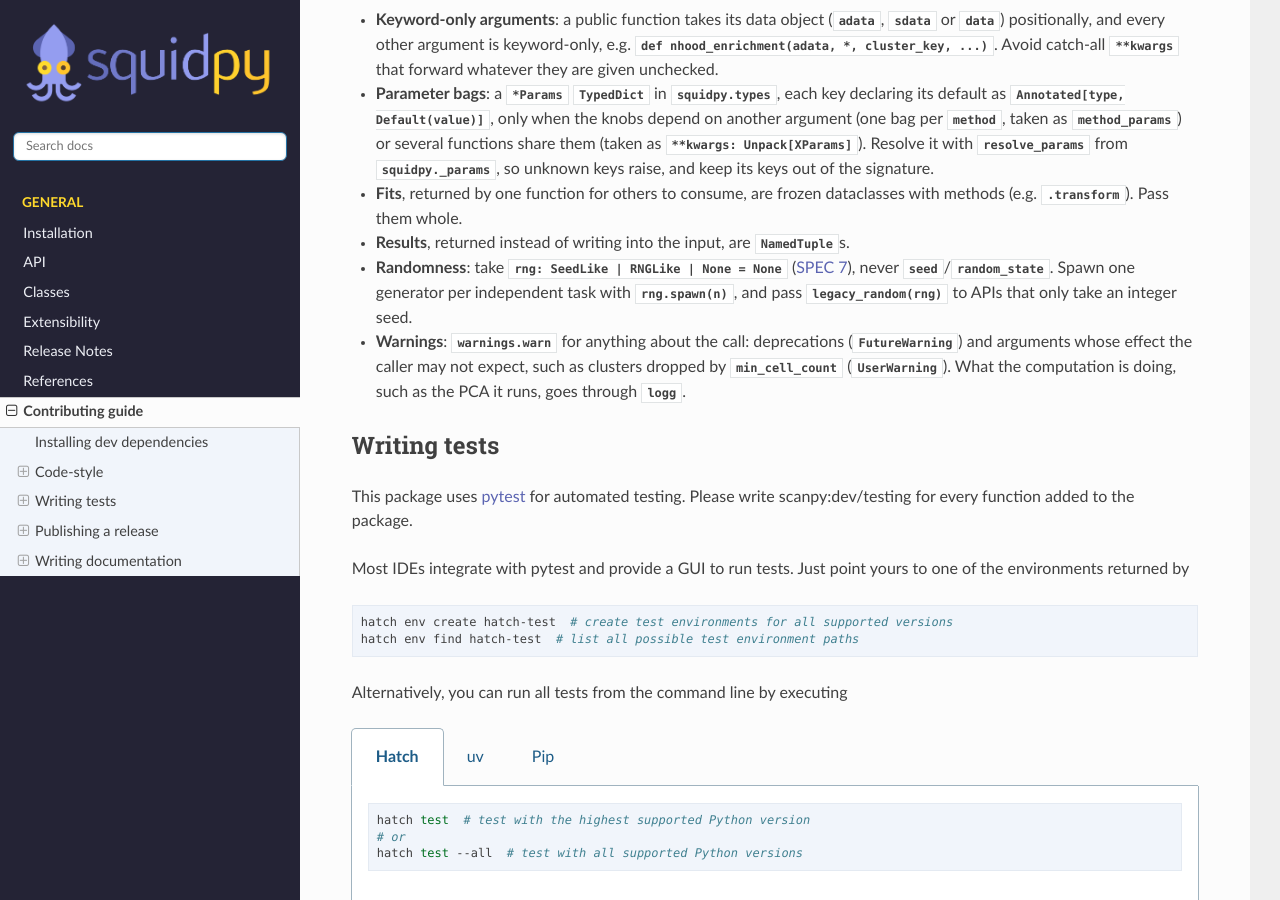
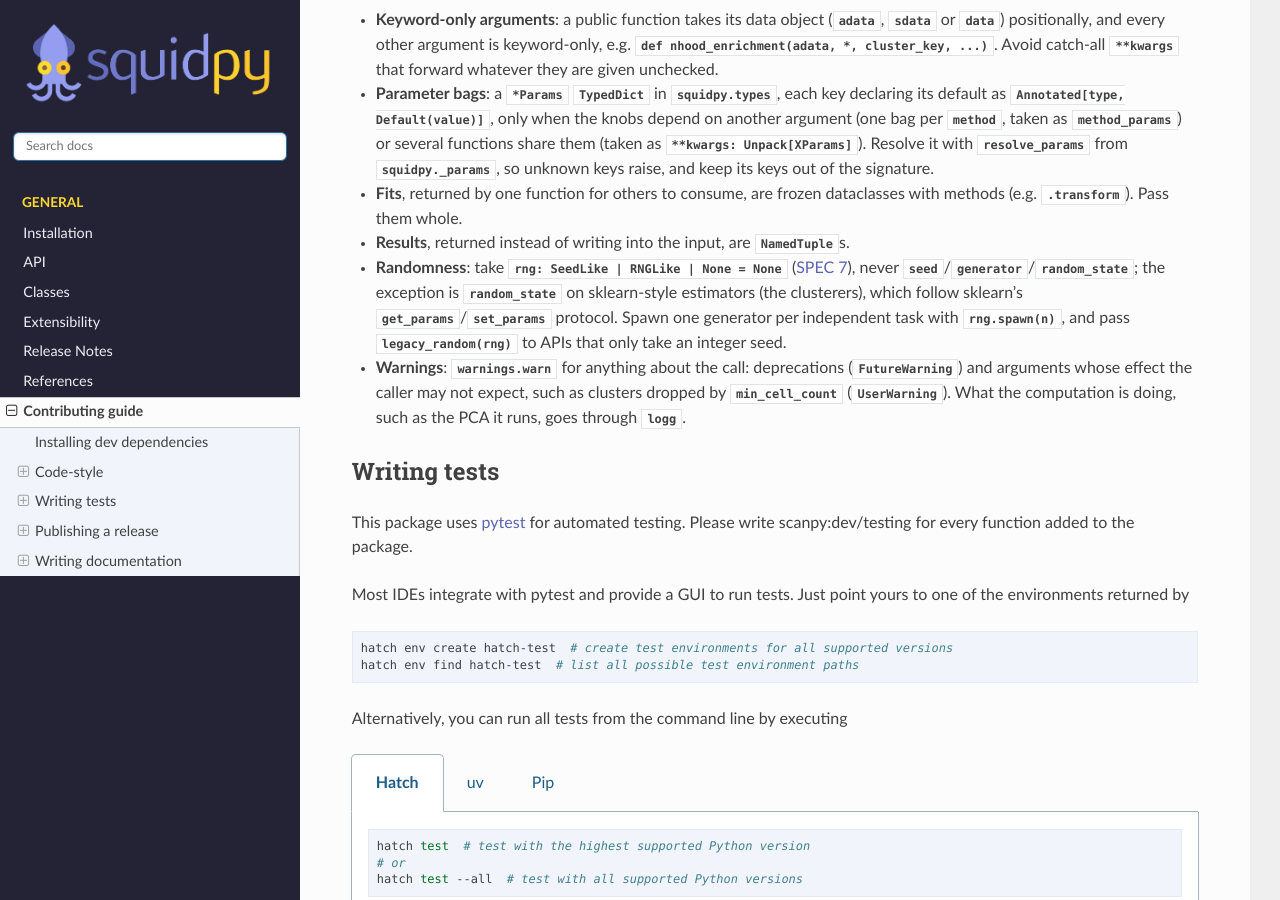
Before and after one commit to scverse/squidpy, a Sphinx documentation site: the page built from docs/contributing.md, in a window 1280 px wide and 900 px high, scrolled down 2566 px. Built offline with Sphinx 7.4.7 and the Read the Docs theme 3.1.0, drawn with Linux system fonts in a browser that asks for light colours; pages that are not in the unit, such as notebooks, are missing from menus; the version number could not be read and is left out; cross-references to code outside the pages are shown as plain code.

Commit message:
Restore the sklearn random_state exception in the randomness rule

```diff
--- a/docs/contributing.md
+++ b/docs/contributing.md
@@ -173,7 +173,7 @@ Consider enabling this option for [ruff][ruff-editors] and [biome][biome-editors
 - **Parameter bags**: a `*Params` {class}`~typing.TypedDict` in {mod}`squidpy.types`, each key declaring its default as `Annotated[type, Default(value)]`, only when the knobs depend on another argument (one bag per `method`, taken as `method_params`) or several functions share them (taken as `**kwargs: Unpack[XParams]`). Resolve it with `resolve_params` from `squidpy._params`, so unknown keys raise, and keep its keys out of the signature.
 - **Fits**, returned by one function for others to consume, are frozen dataclasses with methods (e.g. `.transform`). Pass them whole.
 - **Results**, returned instead of writing into the input, are {class}`~typing.NamedTuple`s.
-- **Randomness**: take `rng: SeedLike | RNGLike | None = None` ([SPEC 7](https://scientific-python.org/specs/spec-0007/)), never `seed`/`random_state`. Spawn one generator per independent task with `rng.spawn(n)`, and pass `legacy_random(rng)` to APIs that only take an integer seed.
+- **Randomness**: take `rng: SeedLike | RNGLike | None = None` ([SPEC 7](https://scientific-python.org/specs/spec-0007/)), never `seed`/`generator`/`random_state`; the exception is `random_state` on sklearn-style estimators (the clusterers), which follow sklearn's `get_params`/`set_params` protocol. Spawn one generator per independent task with `rng.spawn(n)`, and pass `legacy_random(rng)` to APIs that only take an integer seed.
 - **Warnings**: `warnings.warn` for anything about the call: deprecations (`FutureWarning`) and arguments whose effect the caller may not expect, such as clusters dropped by `min_cell_count` (`UserWarning`). What the computation is doing, such as the PCA it runs, goes through `logg`.
 
 (writing-tests)=
```
